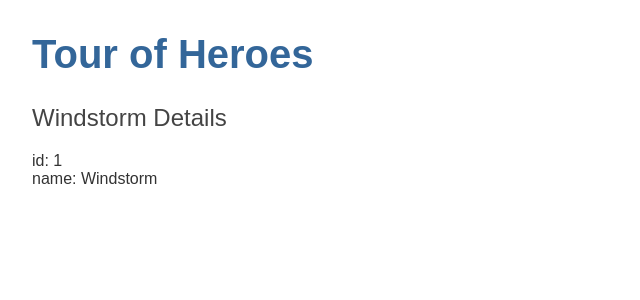
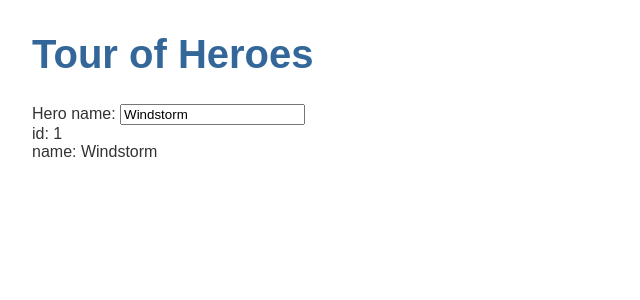
Before and after one commit to NigelC-Quo/FED2201, an Angular app in the folder Assignments/10 - Angular Tour of Heroes Tutorial/angular-tour-of-heroes/: page / in a window 1280 px wide. Shown: the top 300 px of the page, without its empty margins (0-640 px from the left). Built offline with nearby package versions, Linux system fonts and the light colour scheme.

Commit message:
Imported the forms module

```diff
--- a/Assignments/10 - Angular Tour of Heroes Tutorial/angular-tour-of-heroes/src/app/app.module.ts
+++ b/Assignments/10 - Angular Tour of Heroes Tutorial/angular-tour-of-heroes/src/app/app.module.ts
@@ -4,6 +4,7 @@ import { BrowserModule } from '@angular/platform-browser';
 import { AppRoutingModule } from './app-routing.module';
 import { AppComponent } from './app.component';
 import { HeroesComponent } from './heroes/heroes.component';
+import { FormsModule } from '@angular/forms'; // <-- NgModel lives here
 
 @NgModule({
   declarations: [
@@ -12,7 +13,8 @@ import { HeroesComponent } from './heroes/heroes.component';
   ],
   imports: [
     BrowserModule,
-    AppRoutingModule
+    AppRoutingModule,
+    FormsModule
   ],
   providers: [],
   bootstrap: [AppComponent]
--- a/Assignments/10 - Angular Tour of Heroes Tutorial/angular-tour-of-heroes/src/app/heroes/heroes.component.html
+++ b/Assignments/10 - Angular Tour of Heroes Tutorial/angular-tour-of-heroes/src/app/heroes/heroes.component.html
@@ -1,3 +1,6 @@
-<h2>{{hero.name}} Details</h2>
+<div>
+    <label for="name">Hero name: </label>
+    <input id="name" [(ngModel)]="hero.name" placeholder="name">
+  </div>
 <div><span>id: </span>{{hero.id}}</div>
 <div><span>name: </span>{{hero.name}}</div>
```
